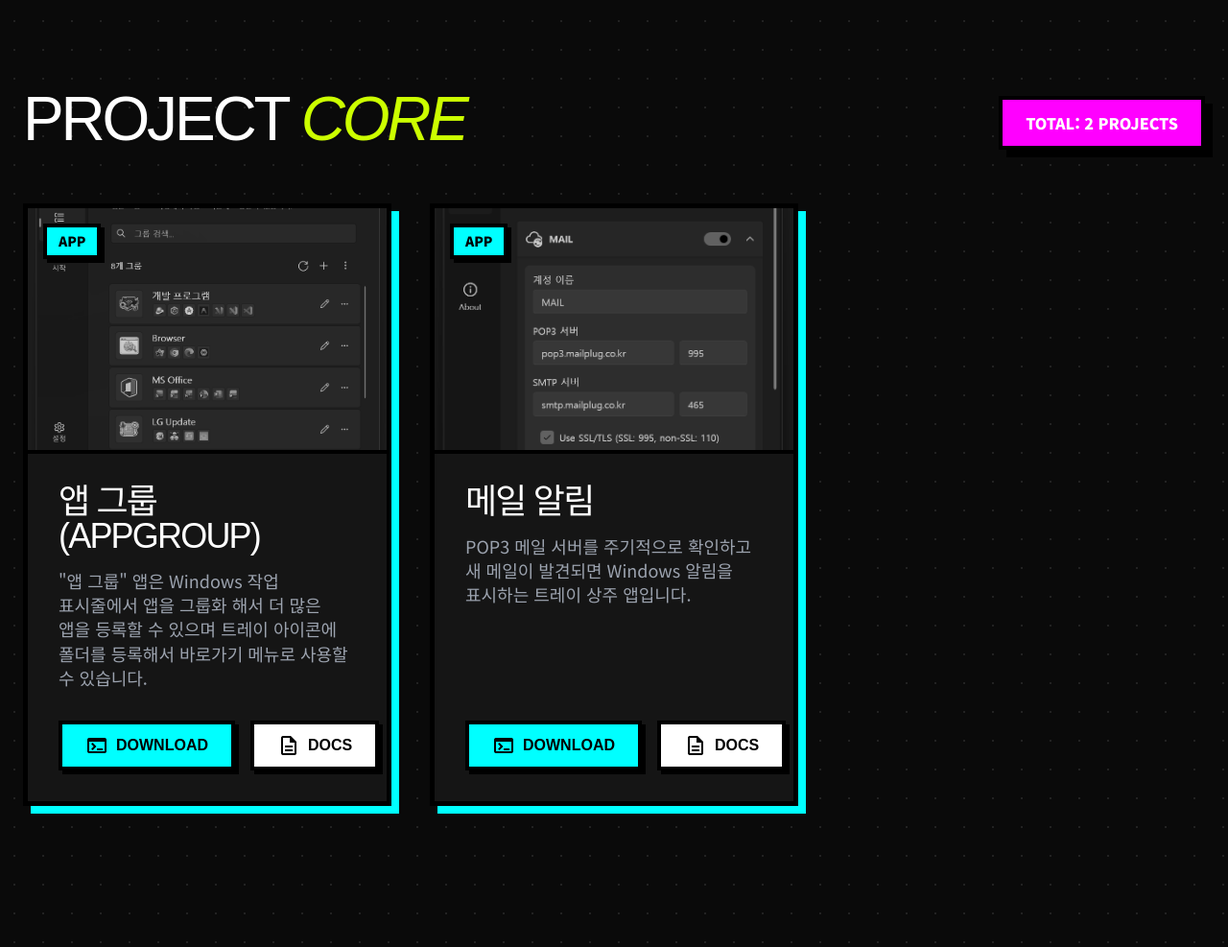
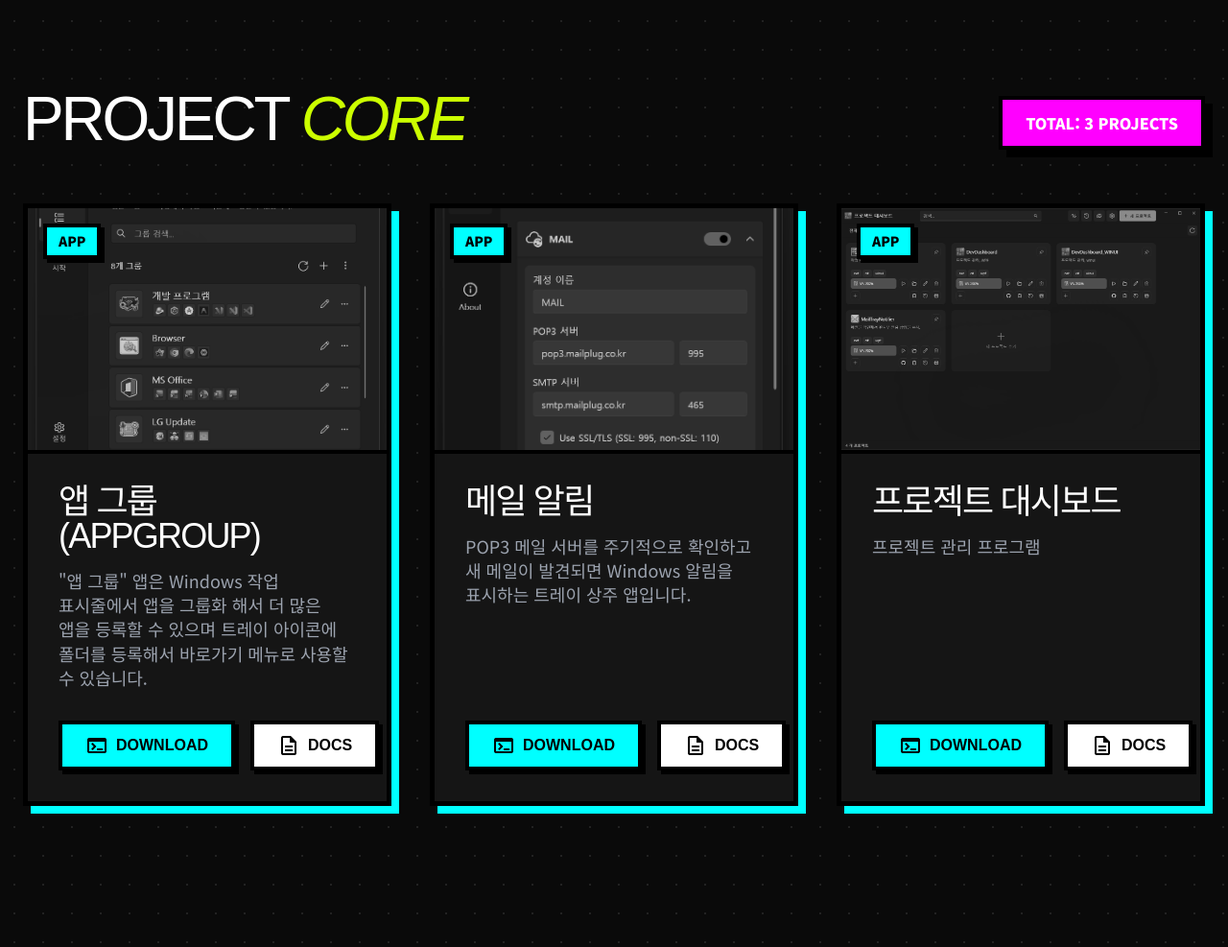
Before and after one commit to jongcheol-pak/jongcheol-pak.github.io, a Jekyll site: the page built from index.md, in a window 1280 px wide and 1400 px high. Shown: the part 413-1400 px from the top of the window at 96% size. Built offline with Jekyll 4.4.1, drawn with Linux system fonts in a browser that asks for light colours; some web fonts are replaced.

Commit message:
프로젝트 대시보드 추가

```diff
--- /dev/null
+++ b/_projects/devdashboard-winui.md
@@ -0,0 +1,26 @@
+---
+layout: project
+title: "프로젝트 대시보드"
+description: "프로젝트 관리 프로그램"
+version: "v1.0"
+platform: "Windows"
+date: 2026-03-03
+category: program
+image: "/assets/img/projects/devdashboard-winui/img_1.png"
+images:
+  - "/assets/img/projects/devdashboard-winui/img_2.png"
+  - "/assets/img/projects/devdashboard-winui/img_3.png"
+  - "/assets/img/projects/devdashboard-winui/img_4.png"
+  - "/assets/img/projects/devdashboard-winui/img_5.png"
+link: "https://github.com/jongcheol-pak/DevDashboard_WinUI"
+github_url: "https://github.com/jongcheol-pak/DevDashboard_WinUI"
+---
+
+
+![img_2.png](/assets/img/projects/devdashboard-winui/img_2.png)
+
+![img_3.png](/assets/img/projects/devdashboard-winui/img_3.png)
+
+![img_4.png](/assets/img/projects/devdashboard-winui/img_4.png)
+
+![img_5.png](/assets/img/projects/devdashboard-winui/img_5.png)
--- a/admin.html
+++ b/admin.html
@@ -457,7 +457,7 @@ ${content}
     }
 
     async function uploadImages() {
-        // ... (existing uploadImages logic)
+        const fileInput = document.getElementById('p-image-upload');
         const files = fileInput.files;
         if (files.length === 0) { alert("파일을 선택해주세요."); return; }
 
--- a/scripts/local_api.py
+++ b/scripts/local_api.py
@@ -59,8 +59,8 @@ class RequestHandler(http.server.SimpleHTTPRequestHandler):
             # Case 1: Image Upload
             if "image_data" in data and "filename" in data:
                 filename = data["filename"]
-                image_data = data["filename"] # Using filename for logging
-                b64_string = data["image_data"].split(',')[1] if ',' in data["image_data"] else data["image_data"]
+                image_data = data["image_data"]
+                b64_string = image_data.split(',')[1] if ',' in image_data else image_data
 
                 # Determine target directory
                 if "project_slug" in data and data["project_slug"]:
```
Also changed, not shown: assets/img/projects/devdashboard-winui/img_1.png (added), assets/img/projects/devdashboard-winui/img_2.png (added), assets/img/projects/devdashboard-winui/img_3.png (added), assets/img/projects/devdashboard-winui/img_4.png (added), assets/img/projects/devdashboard-winui/img_5.png (added).
